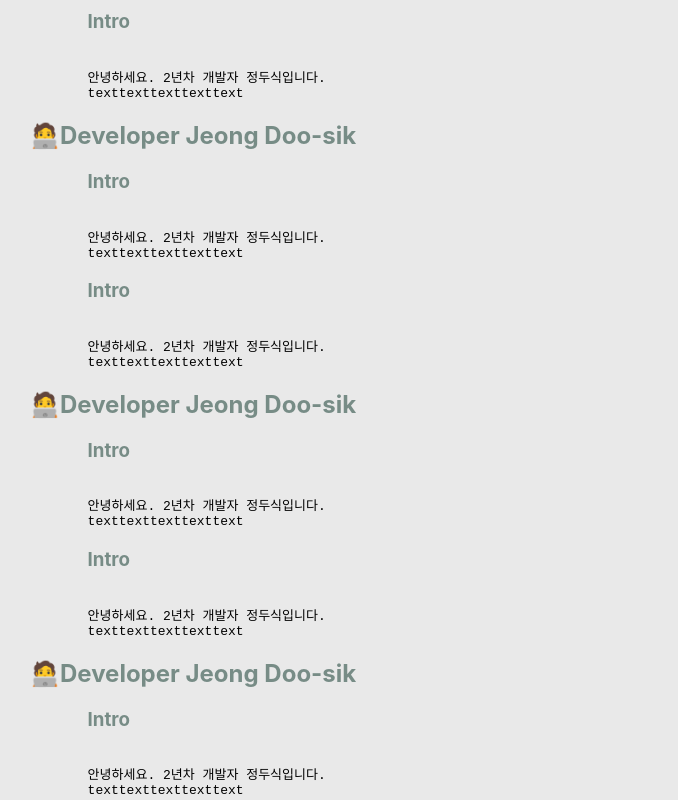
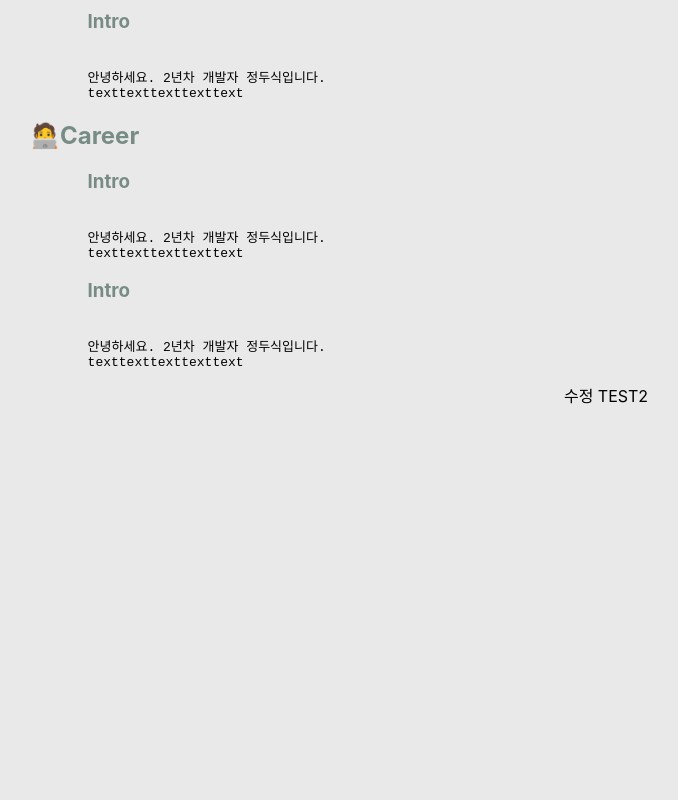
Before and after one commit to Jungdoosik/my-pofol, a React (Create React App) app: page / in a window 1280 px wide. Shown: the part 280-1080 px from the top of the page, without its empty margins (34-712 px from the left). After the commit the page ends 800 px from the top, so only its background shows below. Built offline with nearby package versions, Linux system fonts and the light colour scheme.

Commit message:
redux 추가

```diff
--- a/package.json
+++ b/package.json
@@ -3,12 +3,15 @@
   "version": "0.1.0",
   "private": true,
   "dependencies": {
+    "@reduxjs/toolkit": "^2.2.5",
     "@testing-library/jest-dom": "^5.17.0",
     "@testing-library/react": "^13.4.0",
     "@testing-library/user-event": "^13.5.0",
     "react": "^18.3.1",
     "react-dom": "^18.3.1",
+    "react-redux": "^9.1.2",
     "react-scripts": "5.0.1",
+    "redux": "^5.0.1",
     "styled-components": "^6.1.11",
     "web-vitals": "^2.1.4"
   },
--- a/src/components/Main.js
+++ b/src/components/Main.js
@@ -1,15 +1,18 @@
 import Title from "./main/Title";
+import { useSelector } from "react-redux";
 
 function Main() {
+  const title = useSelector((state) => state.titleData)
   return (
     <div>
-      <Title emoji={"🧑‍💻"} tit={"Developer Jeong Doo-sik"}></Title>
-      <Title emoji={"🧑‍💻"} tit={"Developer Jeong Doo-sik"}></Title>
-      <Title emoji={"🧑‍💻"} tit={"Developer Jeong Doo-sik"}></Title>
-      <Title emoji={"🧑‍💻"} tit={"Developer Jeong Doo-sik"}></Title>
-      <Title emoji={"🧑‍💻"} tit={"Developer Jeong Doo-sik"}></Title>
-    </div>
+      {
+        title.value.map((ele, i) => {
+          return <Title props={ele} key={i}></Title>
+        })
+      }
+    </div >
   )
 }
 
+
 export default Main;
--- a/src/components/main/Title.js
+++ b/src/components/main/Title.js
@@ -12,9 +12,10 @@
 `;
 
 function Title(props) {
+  console.log(props)
   return (
     <TitArea>
-      <Tit>{props.emoji}{props.tit}</Tit>
+      <Tit>{props.props.title}</Tit>
       <SubTitle></SubTitle>
       <Contents></Contents>
       <SubTitle></SubTitle>
--- a/src/index.js
+++ b/src/index.js
@@ -3,11 +3,16 @@
 import './index.css';
 import App from './App';
 import reportWebVitals from './reportWebVitals';
+import { Provider } from 'react-redux';
+import store from './redux/store';
+
 
 const root = ReactDOM.createRoot(document.getElementById('root'));
 root.render(
   <React.StrictMode>
-    <App />
+    <Provider store={store}>
+      <App />
+    </Provider>
   </React.StrictMode>
 );
 
--- /dev/null
+++ b/src/redux/store.js
@@ -0,0 +1,10 @@
+// eslint-disable-next-line no-unused-vars
+import React from 'react';
+import { configureStore } from '@reduxjs/toolkit';
+import dataReducer from './title.js'
+
+export default configureStore({
+  reducer: {
+    titleData: dataReducer
+  }
+})
--- /dev/null
+++ b/src/redux/title.js
@@ -0,0 +1,20 @@
+import { createSlice } from "@reduxjs/toolkit";
+
+export const titleData = createSlice({
+  name: "titleData",
+  initialState: {
+    value:
+      [
+        { title: "🧑‍💻Developer Jeong Doo-sik", sno: 1 },
+        { title: "🧑‍💻Career", sno: 2 },
+      ]
+  },
+  reducers: {
+    title: (state, action) => {
+      state.value = action.payload
+    }
+  }
+})
+
+export const { title } = titleData.actions;
+export default titleData.reducer;
```
Also changed, not shown: 1 other file (tests, documents, lock files or other folders).
